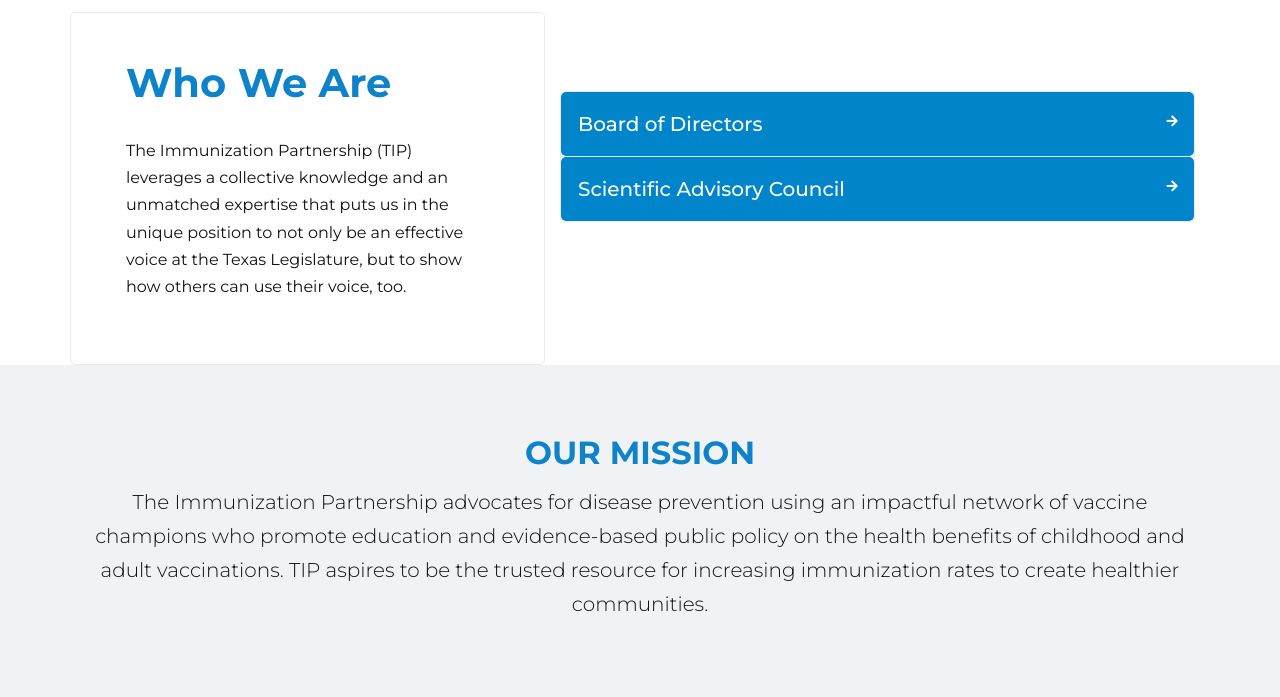
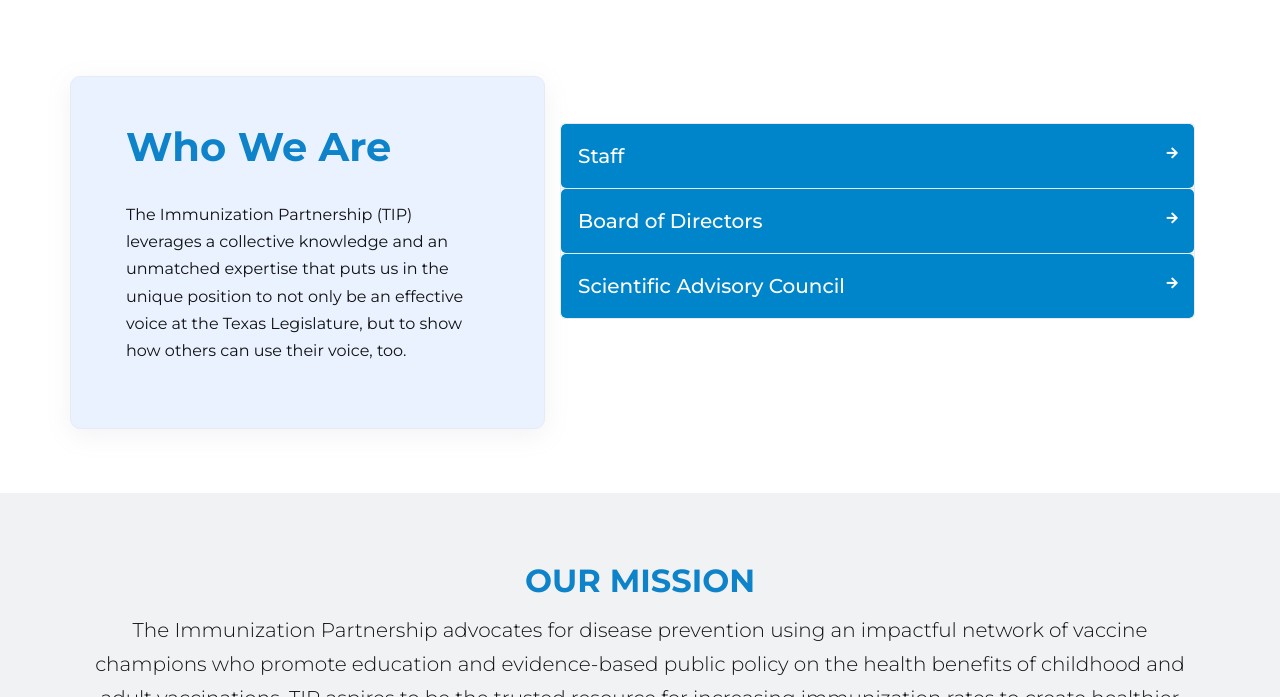
Before and after one commit to aitshuber/immunizecc, a Jekyll site: the page built from who.html, in a window 1280 px wide and 900 px high, scrolled down 368 px, cut to the strip 116-813 px from the top of the window. Built offline with Jekyll 4.4.1, drawn with Linux system fonts in a browser that asks for light colours; some web fonts are replaced; a script that is not in the unit is left out; comment, search, counter and statistics services are not loaded.

Commit message:
to we educate, what we do and who we are

```diff
--- a/_includes/footer.html
+++ b/_includes/footer.html
@@ -16,20 +16,20 @@
                 </a>
                 <ul class="list-group list-group-transparent list-group-white list-group-flush list-group-borderless mb-4 footer-data pt-3">
                     <li class="list-group-item list-group-item-action">
-                        <span class="list-group-item-action editable"><b>EMAIL</b><a class="list-group-item-action" href="mailto:{{site.data.company_details.email}}">{{site.data.company_details.email}}</a></span>
+                        <span class="list-group-item-action editable"><b>EMAIL</b><a class="list-group-item-action" href="mailto:{{site.data.company_details.email}}"> {{site.data.company_details.email}}</a></span>
                     </li>
                     <li class="list-group-item list-group-item-action">
-                        <span class="list-group-item-action editable"><b>ADDRESS</b>{{site.data.company_details.address}}</span>
+                        <span class="list-group-item-action editable"><b>ADDRESS</b> {{site.data.company_details.address}}</span>
                     </li>
                     <li class="list-group-item list-group-item-action">
-                        <span class="list-group-item-action editable"><b>PHONE</b><a class="phone" href="tel:{{site.data.company_details.contact-phone}}">{{site.data.company_details.contact-phone}}</a></span>
+                        <span class="list-group-item-action editable"><b>PHONE</b><a class="phone" href="tel:{{site.data.company_details.contact-phone}}"> {{site.data.company_details.contact-phone}}</a></span>
                     </li>
 
                 </ul>
-               <ul class="list-inline mb-0 mt-3">
+               <ul class="list-inline mb-0 mt-3 ml-0">
                     {% for item in site.data.company_details.social %}
                     <li class="list-inline-item">
-                        <a class="btn btn-sm btn-icon text-white btn-bg-transparent mr-3" href="{{item.link}}">
+                        <a class="btn btn-sm btn-icon text-white btn-bg-transparent mr-3"  style="width:1.5em" href="{{item.link}}">
                             <span class="fab {{item.icon}} btn-icon__inner fa-2x"></span>
                         </a>
                     </li>
@@ -47,9 +47,9 @@
                 </div>
                 <div class="row mb-3">
                 <!-- Input Card -->
-                      <input type="text" class="form-control mb-3 col-5 mr-1" placeholder="First Name" aria-label="First Name" />
-                      <input type="text" class="form-control mb-3 col-5" placeholder="Last Name" aria-label="Last Name" />
-                      <input type="text" class="form-control mb-3 col-5 mr-1" placeholder="Email" aria-label="email" />
+                      <input type="text" class="form-control mb-3 col-5 mr-1" placeholder="Full Name" aria-label="Full Name" />
+                      <input type="text" class="form-control mb-3 col-5" placeholder="Email" aria-label="Email" />
+                      <input type="text" class="form-control mb-3 col-5 mr-1" placeholder="Zip Code" aria-label="Zip Code" />
                       <button type="button" class="btn btn-success btn-pill btn-sm-wide col-5" style="height:3.25em">Join Us</button>
                 </div>
                 <div class="row">
--- a/we-educate.html
+++ b/we-educate.html
@@ -12,7 +12,7 @@
 <!-- Features -->
 <div class="container content-space-2 content-space-lg-3">
   <div class="row align-items-lg-center">
-	<div class="col-lg-5 mb-5 mb-lg-0 card">
+	<div class="col-lg-5 mb-5 mb-lg-0 card shadow bg-soft-primary rounded-lg">
 	  <div class="p-lg-6">
 		<div class="mb-4">
 		  <h2 class="h1 text-primary immunizetitle editable">Why we're here</h2>
--- a/what.html
+++ b/what.html
@@ -16,7 +16,7 @@
 <!-- Features -->
  <div class="container content-space-2 content-space-lg-3">
    <div class="row align-items-lg-center">
-	 <div class="col-lg-5 mb-5 mb-lg-0 card">
+	 <div class="col-lg-5 mb-5 mb-lg-0 card shadow bg-soft-primary rounded-lg">
 	   <div class="p-lg-6 editable">
 	     <div class="mb-4">
 	       <h2 class="h1 text-primary immunizetitle">What we do</h2>
--- a/who.html
+++ b/who.html
@@ -7,12 +7,13 @@
 keywords:
 layout: sub-page
 permalink: who-we-are
+CTA-image: /assets/forms/immunize-advocacy.jpg
 banner-image: >-
   /assets/img/the-immunization-partnership/screen-shot-2022-10-16-at-11-57-02-am.png
 ---
-<div class="container content-space-2 content-space-lg-3">
+<div class="container space-1 space-lg-2">
 	<div class="row align-items-lg-center">
-	  <div class="col-lg-5 mb-5 mb-lg-0 card">
+	  <div class="col-lg-5 mb-5 mb-lg-0 card shadow bg-soft-primary rounded-lg">
 		<div class="p-lg-6 editable">
 		  <div class="mb-4">
 		    <h2 class="h1 text-primary immunizetitle">Who We Are</h2>
@@ -29,10 +30,44 @@
 	  <div id="committees">
 		  <div id="board" class="accordion mb-9">
 			  <!-- Card -->
+				<div class="card">
+					<div class="card-header card-collapse" id="cardHeadingOne">
+						<h5 class="mb-0">
+							<button class="btn btn-link btn-block justify-content-between collapsed card-btn p-3 tip-bg-blue" role="button" data-toggle="collapse" data-target="#cardOne" aria-expanded="false" aria-controls="cardOne">
+								<span class="h5 editable">Staff</span>
+								<span class="card-btn-arrow text-white" style="float: right">
+									<span class="fas fa-arrow-down small"></span>
+								  </span>
+							</button>
+						</h5>
+					</div>
+
+					<div id="cardOne" class="collapse" aria-labelledby="cardHeadingOne" data-parent="#board">
+						<div class="card-body px-4">
+							<!-- Board Details -->
+							<div class="row">
+								{% for item in site.data.staff %}
+
+										<div class="col-sm-4 mb-2 mb-sm-0">
+											<h4 class="h6 mb-1">{{item.Name}}</h4>
+											<p class="small">
+												{{item.Position}}
+											</p>
+										</div>
+									{% endfor %}
+
+							</div>
+							<!-- End Card Details -->
+
+						</div>
+					</div>
+				</div>
+				<!-- End Card -->
+			  <!-- Card -->
 			  <div class="card">
-				  <div class="card-header card-collapse" id="cardHeadingOne">
+				  <div class="card-header card-collapse" id="cardHeadingTwo">
 					  <h5 class="mb-0">
-						  <button class="btn btn-link btn-block justify-content-between collapsed card-btn p-3 tip-bg-blue" role="button" data-toggle="collapse" data-target="#cardOne" aria-expanded="false" aria-controls="cardOne">
+						  <button class="btn btn-link btn-block justify-content-between collapsed card-btn p-3 tip-bg-blue" role="button" data-toggle="collapse" data-target="#cardTwo" aria-expanded="false" aria-controls="cardTwo">
 							  <span class="h5 editable">Board of Directors</span>
 							  <span class="card-btn-arrow text-white" style="float: right">
 								  <span class="fas fa-arrow-down small"></span>
@@ -41,7 +76,7 @@
 					  </h5>
 				  </div>
 
-				  <div id="cardOne" class="collapse" aria-labelledby="cardHeadingOne" data-parent="#board">
+				  <div id="cardTwo" class="collapse" aria-labelledby="cardHeadingTwo" data-parent="#board">
 					  <div class="card-body px-4">
 						  <!-- Board Details -->
 						  <h6 class="editable">Executive Committee</h6><br />
@@ -83,9 +118,9 @@
 
 			  <!-- Card -->
 			  <div class="card">
-				  <div class="card-header card-collapse" id="cardHeadingTwo">
+				  <div class="card-header card-collapse" id="cardHeadingThree">
 					  <h5 class="mb-0">
-						  <button class="btn btn-link btn-block collapsed justify-content-between card-btn p-3 tip-bg-blue" role="button" data-toggle="collapse" data-target="#cardTwo" aria-expanded="false" aria-controls="cardTwo">
+						  <button class="btn btn-link btn-block collapsed justify-content-between card-btn p-3 tip-bg-blue" role="button" data-toggle="collapse" data-target="#cardThree" aria-expanded="false" aria-controls="cardThree">
 							  <span class="h5 editable">Scientific Advisory Council</span>
 							  <span class="card-btn-arrow text-white" style="float: right">
 								  <span class="fas fa-arrow-down small"></span>
@@ -93,7 +128,7 @@
 						  </button>
 					  </h5>
 				  </div>
-				  <div id="cardTwo" class="collapse" aria-labelledby="cardHeadingTwo" data-parent="#board">
+				  <div id="cardThree" class="collapse" aria-labelledby="cardHeadingThree" data-parent="#board">
 					  <div class="card-body px-4">
 						  <!-- Board Details -->
 						  <div class="row">
@@ -129,7 +164,7 @@
 	  </div>
 	  </div>
   </div>
-  <div class="gradient-y-overlay-lg-white bg-img-start content-space-2" style="background-image: url(/assets/forms/immunize-advocacy.jpg);background-size:cover">
+  <div class="gradient-y-overlay-lg-white bg-img-start content-space-2" style="background-image: url({{page.CTA-image}});background-size:cover">
 	<div class="container">
 	  <div class="row text-center space-top-3">
 		<div class="col-md-7 col-lg-8 mx-auto mt-5">
```
Also changed, not shown: 1 other file.
